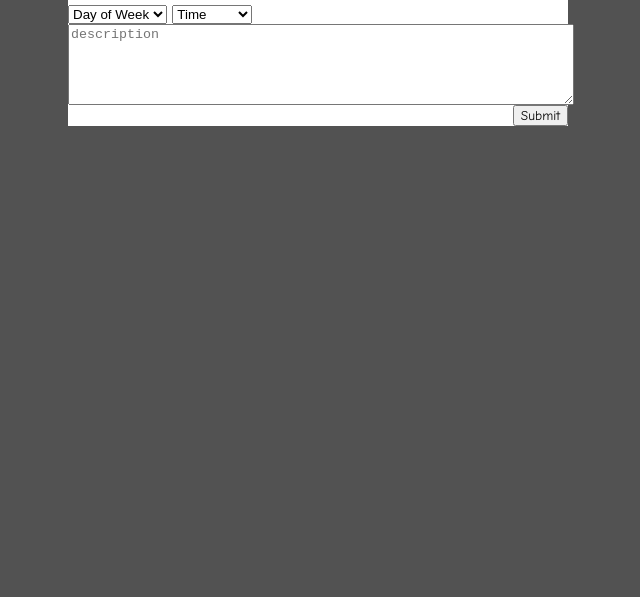
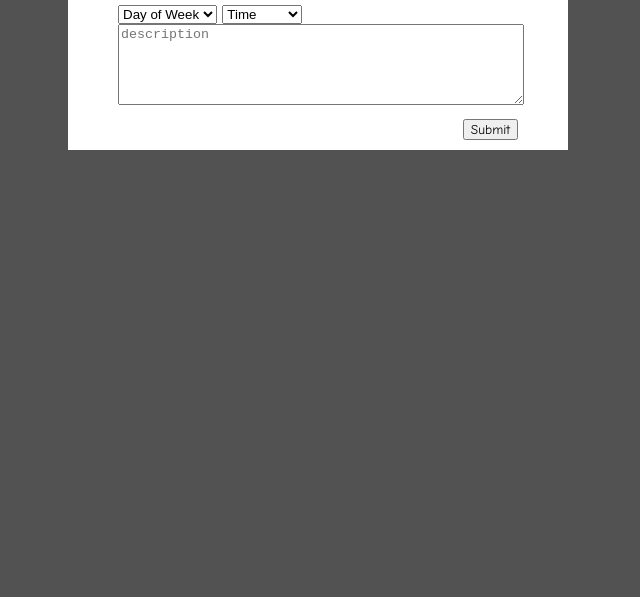
Before and after one commit to louiewhitz/Weekly-Planner, a website: page index.html in a window 1280 px wide. Shown: the part 203-800 px from the top of the page, without its empty margins (322-962 px from the left). Drawn offline with Linux system fonts and the light colour scheme.

Commit message:
fixed modal container

```diff
--- a/index.html
+++ b/index.html
@@ -57,14 +57,18 @@
             </select>
           </div>
         </div>
-      </div>
-      <div class="selectcontainer">
-        <div class="column-full">
-          <textarea name="text" id="text" placeholder="description" rows="5" ></textarea>
+        <div class="row">
+          <div class="column-full">
+            <textarea name="text" id="text" placeholder="description" rows="5" ></textarea>
+          </div>
+
         </div>
-        <div class="submitcontainer">
-          <button class="submitentry" type="submit">Submit</button>
+        <div class="row align-right">
+          <div class="submitcontainer align-right">
+            <button class="submitentry" type="submit">Submit</button>
+          </div>
         </div>
+
       </div>
     </div>
   </div>
--- a/layout.css
+++ b/layout.css
@@ -2,11 +2,14 @@ body {
   font-family: "Comic Neue", sans-serif;
 }
 
-#text {
-  display: block;
+input {
+  width: 100%;
+  margin: 5px;
+}
+
+textarea {
   width: 100%;
 }
-
 .container {
   margin: 0 auto;
   max-width: 100%;
@@ -26,7 +29,20 @@ body {
   justify-content: center;
 }
 
+button.submitentry {
+  text-align: right;
+}
+
+.align-right {
+  flex-direction: row;
+  justify-content: flex-end;
+}
+
 .submitcontainer {
-  display: flex;
-  justify-content: end;
+  margin: 10px 0;
 }
+
+.selectcontainer {
+  width: 80%;
+  margin: 10px auto;
+}
```
